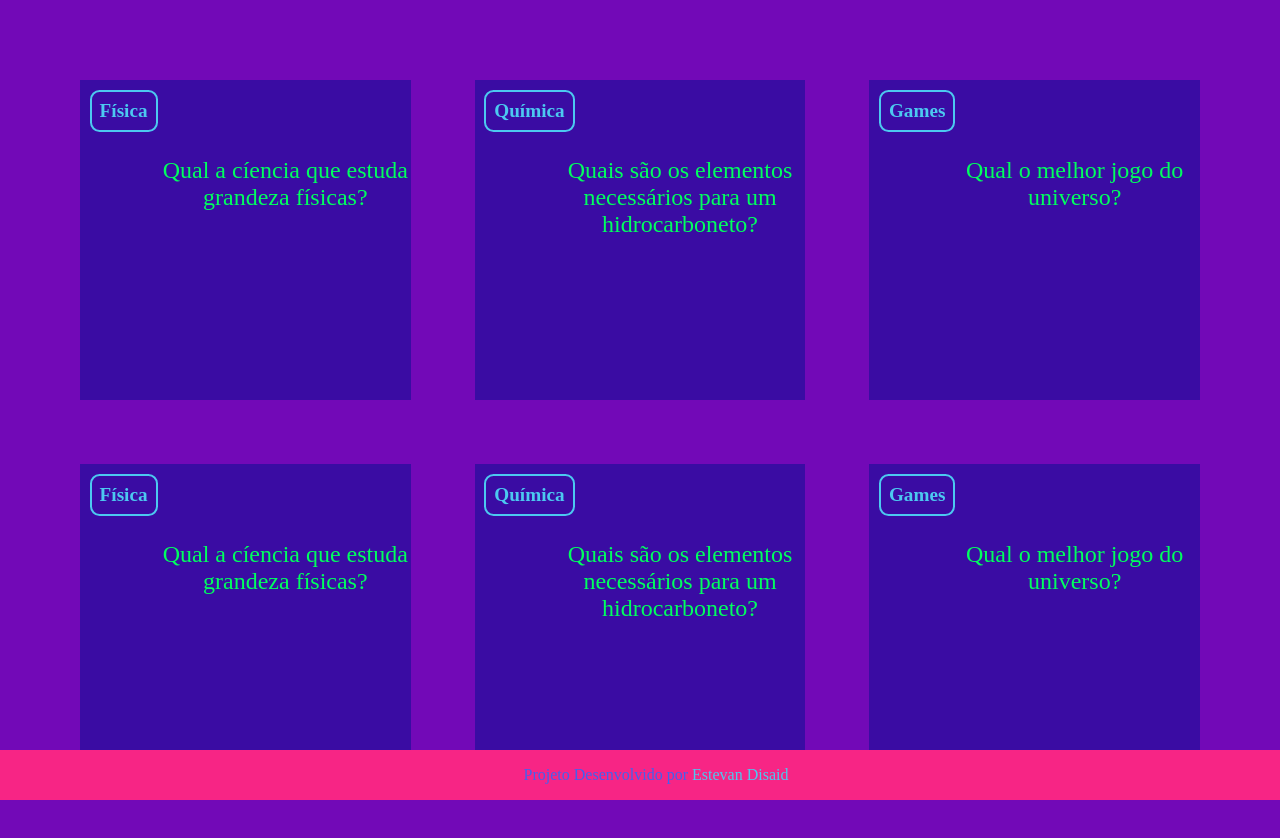
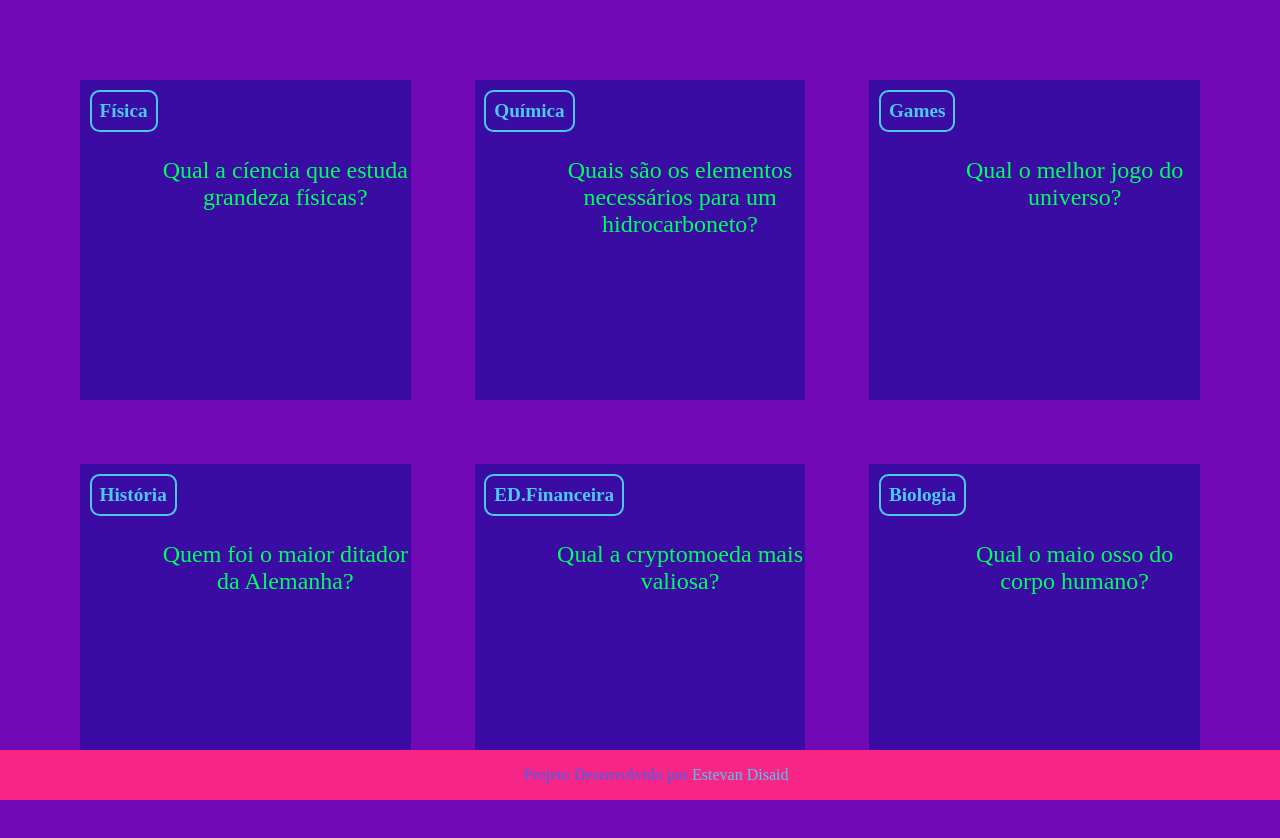
Before and after one commit to EstevanDisaidGolnik/2024-2-B--Perguntas-e-Respostas, a plain HTML site: page index.html in a window 1280 px wide. Drawn offline with Linux system fonts and the light colour scheme; a web font is replaced by a local one.

Commit message:
Add files via upload

```diff
--- /dev/null
+++ b/app.js
@@ -0,0 +1,18 @@
+function criaCartao(materia, pergunta, resposta){
+    let caixa = document.getElementById("caixa")
+    let cartao = document.createElement("article")
+
+    cartao.className = 'cartao'
+    cartao.innerHTML = `
+<div class="cartao__conteudo">
+                    <h3>${materia}</h3>
+                    <div class="cartao__conteudo__pergunta">
+                        <p> ${pergunta}</p>
+                    </div>
+                    <div class="cartao__conteudo__resposta">
+                        <p>${resposta}</p>
+                    </div>
+                </div>
+    `
+    caixa.appendChild(cartao)
+}
--- a/index.html
+++ b/index.html
@@ -11,77 +11,7 @@
 <body>
     <main>
         <section id="caixa">
-            <article class="cartao">
-                <div class="cartao__conteudo">
-                    <h3>Física</h3>
-                    <div class="cartao__conteudo__pergunta">
-                        <p> Qual a cíencia que estuda grandeza físicas?</p>
-                    </div>
-                    <div class="cartao__conteudo__resposta">
-                        <p>A Física</p>
-                    </div>
-                </div>
-            </article>
 
-            <article class="cartao">
-                <div class="cartao__conteudo">
-                    <h3>Química</h3>
-                    <div class="cartao__conteudo__pergunta">
-                        <p> Quais são os elementos necessários para um hidrocarboneto?</p>
-                    </div>
-                    <div class="cartao__conteudo__resposta">
-                        <p>Hidrogênio e Carbono</p>
-                    </div>
-                </div>
-            </article>
-
-            <article class="cartao">
-                <div class="cartao__conteudo">
-                    <h3>Games</h3>
-                    <div class="cartao__conteudo__pergunta">
-                        <p> Qual o melhor jogo do universo?</p>
-                    </div>
-                    <div class="cartao__conteudo__resposta">
-                        <p>Minecraft</p>
-                    </div>
-                </div>
-            </article>
-
-            <article class="cartao">
-                <div class="cartao__conteudo">
-                    <h3>Física</h3>
-                    <div class="cartao__conteudo__pergunta">
-                        <p> Qual a cíencia que estuda grandeza físicas?</p>
-                    </div>
-                    <div class="cartao__conteudo__resposta">
-                        <p>A Física</p>
-                    </div>
-                </div>
-            </article>
-
-            <article class="cartao">
-                <div class="cartao__conteudo">
-                    <h3>Química</h3>
-                    <div class="cartao__conteudo__pergunta">
-                        <p> Quais são os elementos necessários para um hidrocarboneto?</p>
-                    </div>
-                    <div class="cartao__conteudo__resposta">
-                        <p>Hidrogênio e Carbono</p>
-                    </div>
-                </div>
-            </article>
-
-            <article class="cartao">
-                <div class="cartao__conteudo">
-                    <h3>Games</h3>
-                    <div class="cartao__conteudo__pergunta">
-                        <p> Qual o melhor jogo do universo?</p>
-                    </div>
-                    <div class="cartao__conteudo__resposta">
-                        <p>Minecraft</p>
-                    </div>
-                </div>
-            </article>
 
         </section>
     </main>
@@ -90,6 +20,8 @@
             Projeto Desenvolvido por <a href="https://github.com/EstevanDisaidGolnik">Estevan Disaid</a>
         </p>
     </footer>
+    <script src="app.js"></script>
+    <script src="perguntas.js"></script>
 </body>
 
 </html>
--- /dev/null
+++ b/perguntas.js
@@ -0,0 +1,30 @@
+criaCartao(
+    "Física",
+    "Qual a cíencia que estuda grandeza físicas?",
+    "A Física"
+)
+criaCartao(
+    "Química",
+    "Quais são os elementos necessários para um hidrocarboneto?",
+    "Hidrogênio e Carbono"
+)
+criaCartao(
+    "Games",
+    "Qual o melhor jogo do universo?",
+    "Minecraft"
+)
+criaCartao(
+    "História",
+    "Quem foi o maior ditador da Alemanha?",
+    "Adolf Hitler"
+)
+criaCartao(
+    "ED.Financeira",
+    "Qual a cryptomoeda mais valiosa?",
+    "O Bitcoin"
+)
+criaCartao(
+    "Biologia",
+    "Qual o maio osso do corpo humano?",
+    "O Fêmur"
+)
```
